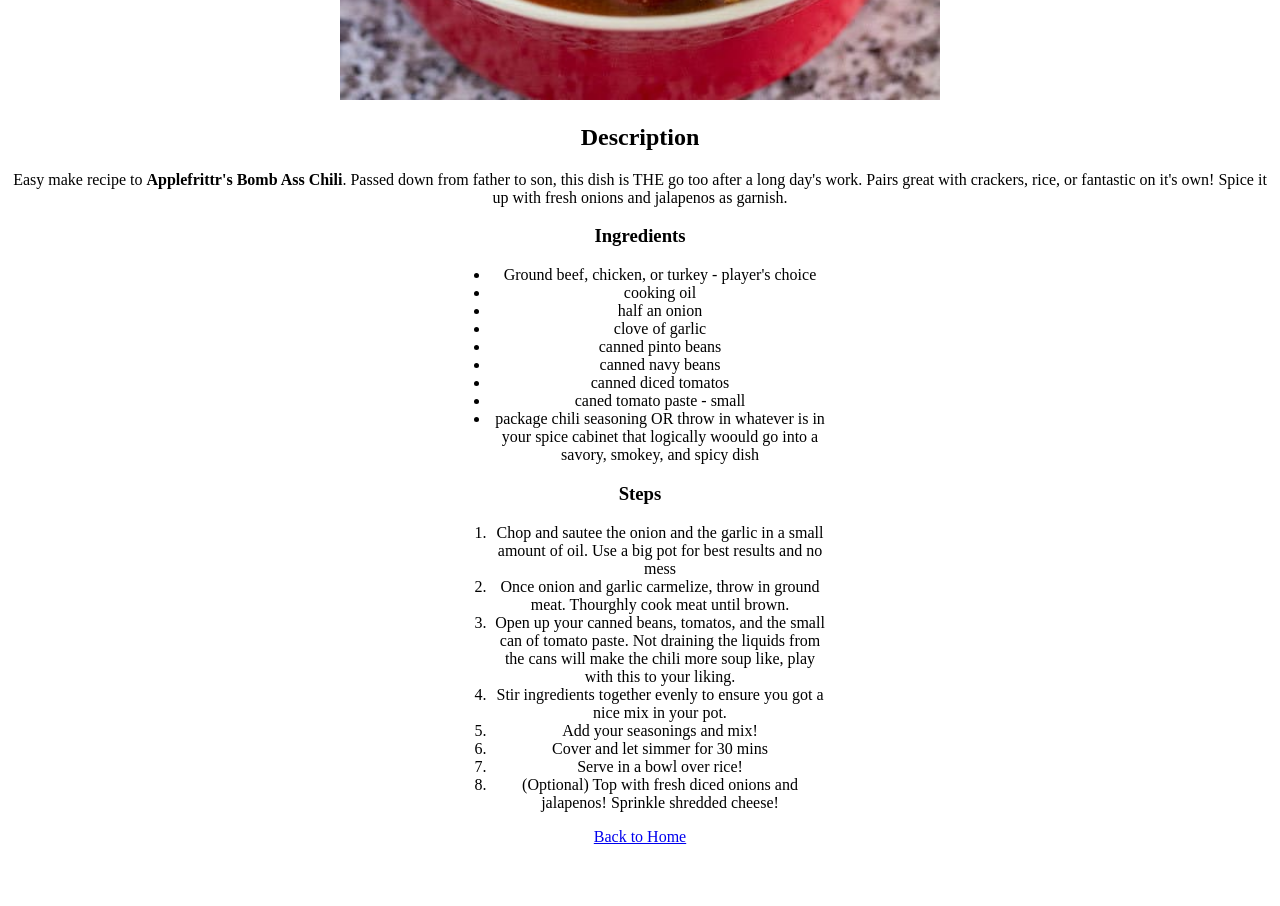
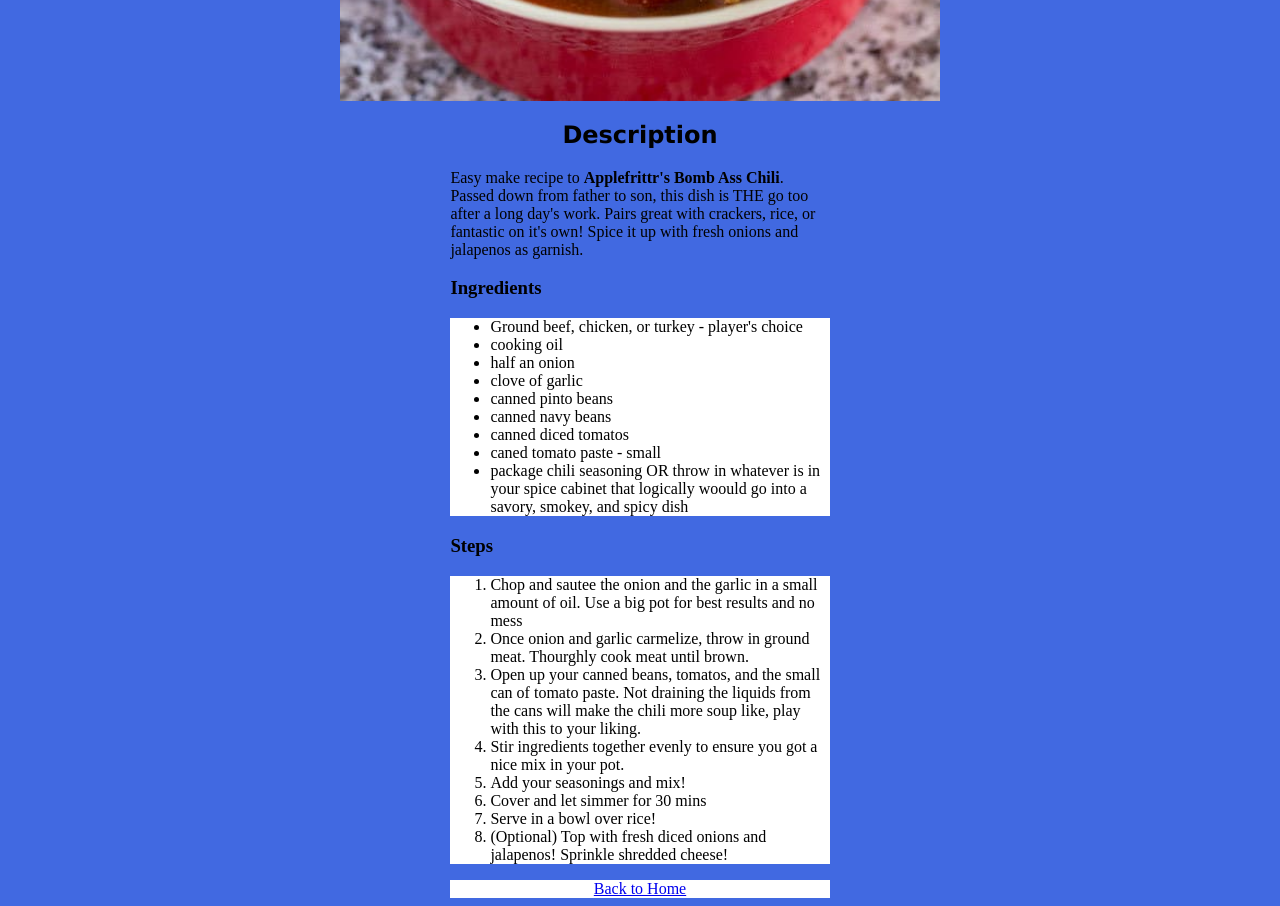
Before and after one commit to Applefrittr/odin-recipes, a plain HTML site: page recipes/chili.html in a window 1280 px wide. Shown: the part 580-1486 px from the top of the page. Before the commit the page ends 1434 px from the top, so only its background shows below. Drawn offline with Linux system fonts and the light colour scheme.

Commit message:
More CSS tweaks

```diff
--- a/recipes/chili.html
+++ b/recipes/chili.html
@@ -12,10 +12,10 @@
 
         <img src="../img/chili.jpg" alt="Bomb Ass Chili">
         <h2>Description</h2>
-        <p>Easy make recipe to <strong>Applefrittr's Bomb Ass Chili</strong>.  Passed down from father to son, this dish is THE go too after a long
+        <div><p>Easy make recipe to <strong>Applefrittr's Bomb Ass Chili</strong>.  Passed down from father to son, this dish is THE go too after a long
            day's work.  Pairs great with crackers, rice, or fantastic on it's own!  Spice it up with fresh onions and jalapenos as
            garnish.
-        </p>
+        </p></div>
         <div>
         <h3>Ingredients</h3>
         <ul>
@@ -42,7 +42,7 @@
             <li>(Optional) Top with fresh diced onions and jalapenos!  Sprinkle shredded cheese!</li>
         </ol>
         </div>
-        <a href="../index.html">Back to Home</a>
+        <div><a class="home" href="../index.html">Back to Home</a></div>
 
     </body>
 
--- a/style.css
+++ b/style.css
@@ -1,10 +1,27 @@
 *   {
+    background-color: royalblue;
+}
+
+ol,
+ul,
+li,
+a  {
+    background-color: white;
+}
+
+h1,
+h2 {
     text-align: center;
+    font-family: Verdana, Geneva, Tahoma, sans-serif;
 }
 
 img {
+    display: block;
+    margin-left: auto;
+    margin-right: auto;
     height: auto;
     width: 600px;
+
 }
 
 div {
@@ -12,6 +29,10 @@ div {
 margin-left: auto;
 margin-right: auto;
 width: 30%;
-text-align: left;
 
 }
+
+div .home   {
+    display: block;
+    text-align: center;
+}
```
Also changed, not shown: index.html (+2 -1 lines), recipes/floops.html (+4 -4 lines), recipes/pshake.html (+4 -4 lines).
